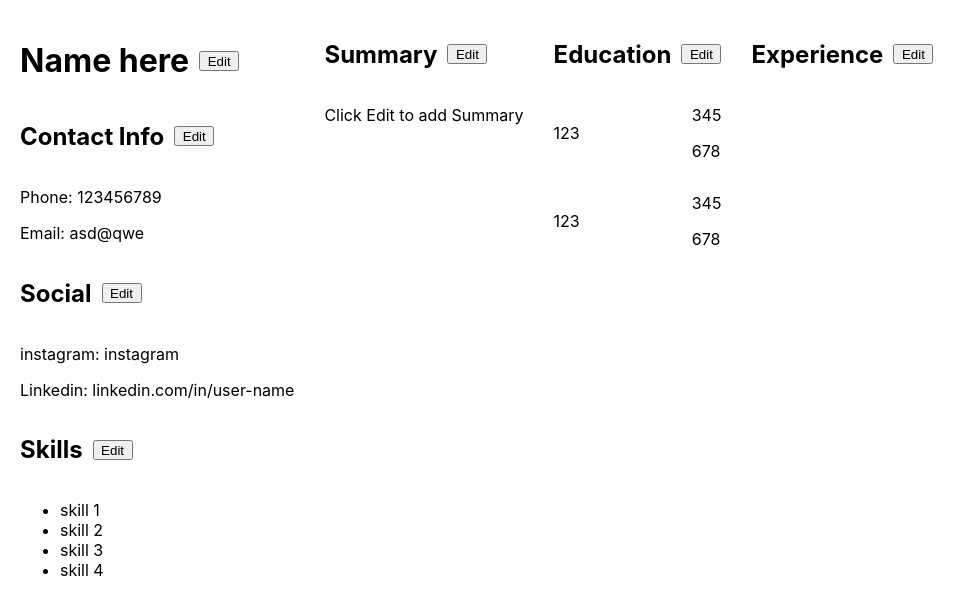
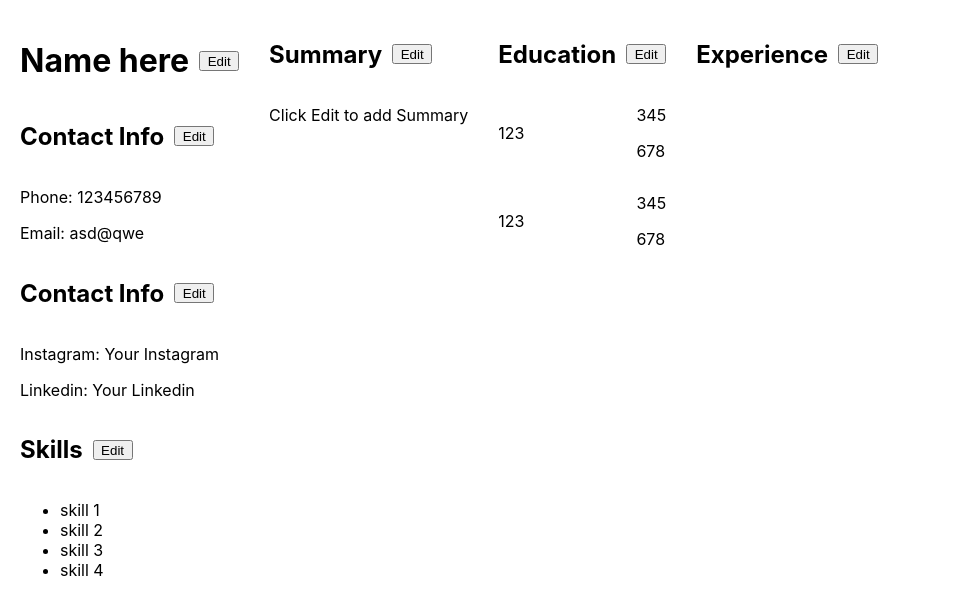
Before and after one commit to pbaki/cv-app, a React (Create React App) app: page / in a window 1280 px wide. Shown: the top 614 px of the page, without its empty margins (0-975 px from the left). Built offline with nearby package versions, Linux system fonts and the light colour scheme.

Commit message:
Social components functionaliny

```diff
--- a/src/components/general-info.js
+++ b/src/components/general-info.js
@@ -245,17 +245,132 @@ class ContactForm extends Component {
 class Social extends Component {
   constructor(props) {
     super();
+    this.state = {
+      mode: 1,
+      Instagram: "Your Instagram",
+      Linkedin: "Your Linkedin",
+    };
+    this.editMode = this.editMode.bind(this);
+    this.getValues = this.getValues.bind(this);
+  }
+  editMode() {
+    this.setState({
+      mode: this.state.mode === 1 ? 2 : 1,
+    });
+  }
+  ifMode1() {
+    if (this.state.mode === 1) {
+      return [
+        <p>Instagram: {this.state.Instagram}</p>,
+        <p>Linkedin: {this.state.Linkedin}</p>,
+      ];
+    }
+  }
+  getValues(instagramValue, linkedinValue) {
+    this.setState({
+      Instagram: instagramValue,
+      Linkedin: linkedinValue,
+    });
+  }
+  ifMode2() {
+    if (this.state.mode === 2) {
+      return (
+        <SocialForm
+          instagramDefaultValue={this.state.Instagram}
+          linkedinDefaultValue={this.state.Linkedin}
+          getValues={this.getValues}
+          editMode={this.editMode}
+        />
+      );
+    }
   }
 
   render() {
     return (
-      <div className="social">
+      <div className="Social">
         <div className="socialContainer">
-          <h2>Social</h2>
-          <button className="editButton">Edit</button>
+          <h2>Contact Info</h2>
+          <button
+            className="editButton"
+            onClick={() => {
+              this.editMode();
+            }}
+          >
+            Edit
+          </button>
         </div>
-        <p>instagram: instagram</p>
-        <p>Linkedin: linkedin.com/in/user-name</p>
+        {this.ifMode1()}
+        {this.ifMode2()}
+      </div>
+    );
+  }
+}
+class SocialForm extends Component {
+  constructor(props) {
+    super();
+    this.state = {
+      instagramValue: "",
+      linkedinValue: "",
+    };
+    this.instagramValueHandler = this.instagramValueHandler.bind(this);
+    this.linkedinValueHandler = this.linkedinValueHandler.bind(this);
+  }
+  instagramValueHandler(event) {
+    this.setState({
+      instagramValue: event.target.value,
+    });
+  }
+  linkedinValueHandler(event) {
+    this.setState({
+      linkedinValue: event.target.value,
+    });
+  }
+
+  render() {
+    return (
+      <div className="socialForm">
+        <form>
+          <div className="instagramForm">
+            <label htmlFor="instagramForm"></label>
+            <input
+              type="text"
+              id="instagramForm"
+              name="instagramForm"
+              defaultValue={this.props.instagramDefaultValue}
+              onChange={this.instagramValueHandler}
+            ></input>
+          </div>
+          <div className="linkedinForm">
+            <label htmlFor="linkedinForm"></label>
+            <input
+              type="text"
+              id="linkedinForm"
+              name="linkedinForm"
+              defaultValue={this.props.linkedinDefaultValue}
+              onChange={this.linkedinValueHandler}
+            ></input>
+          </div>
+          <div className="socialButtons">
+            <button
+              type="submit"
+              onClick={(e) => {
+                e.preventDefault();
+                this.props.getValues(
+                  this.state.instagramValue === ""
+                    ? this.props.instagramDefaultValue
+                    : this.state.instagramValue,
+                  this.state.linkedinValue === ""
+                    ? this.props.linkedinDefaultValue
+                    : this.state.linkedinValue
+                );
+                this.props.editMode();
+              }}
+            >
+              Submit
+            </button>
+            <button onClick={this.props.editMode}>Cancel</button>
+          </div>
+        </form>
       </div>
     );
   }
```
